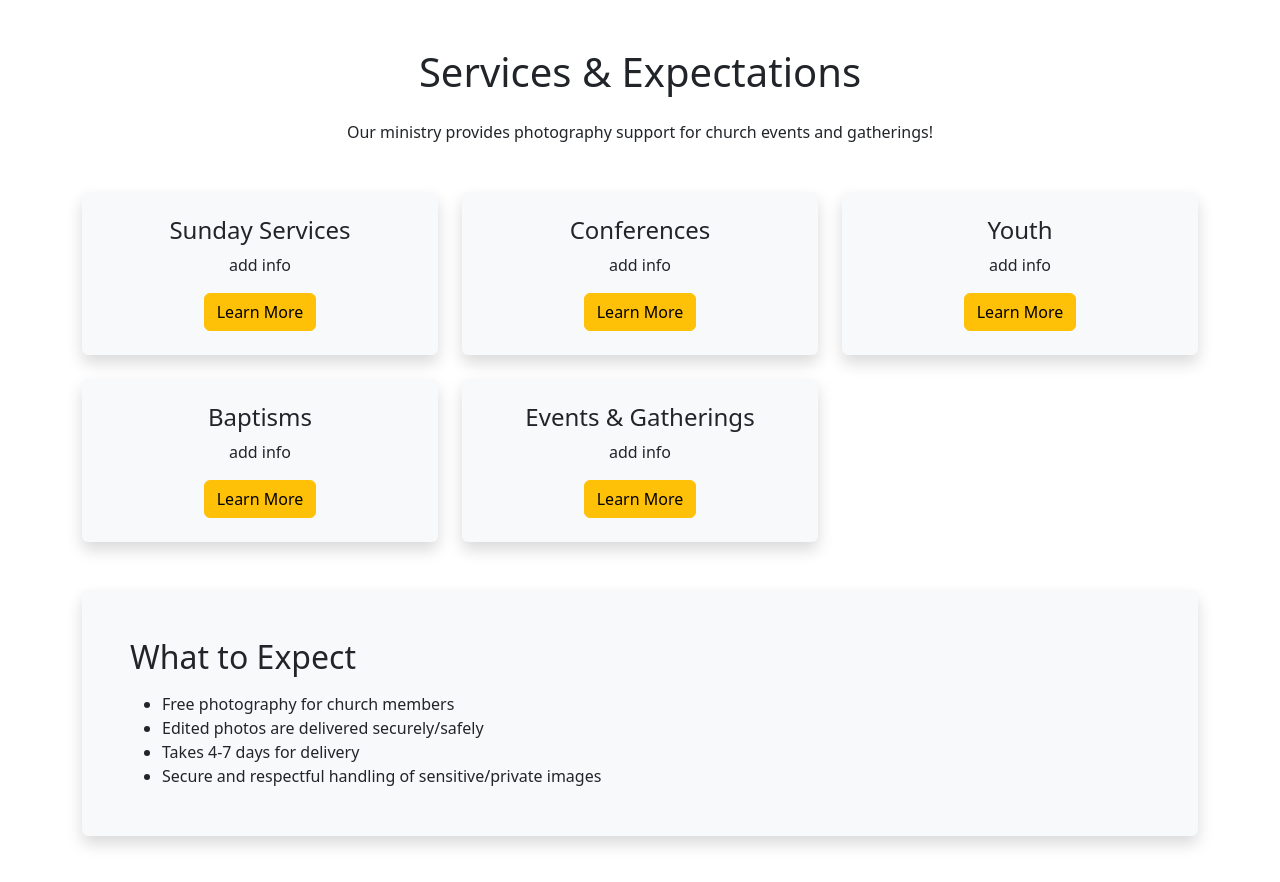
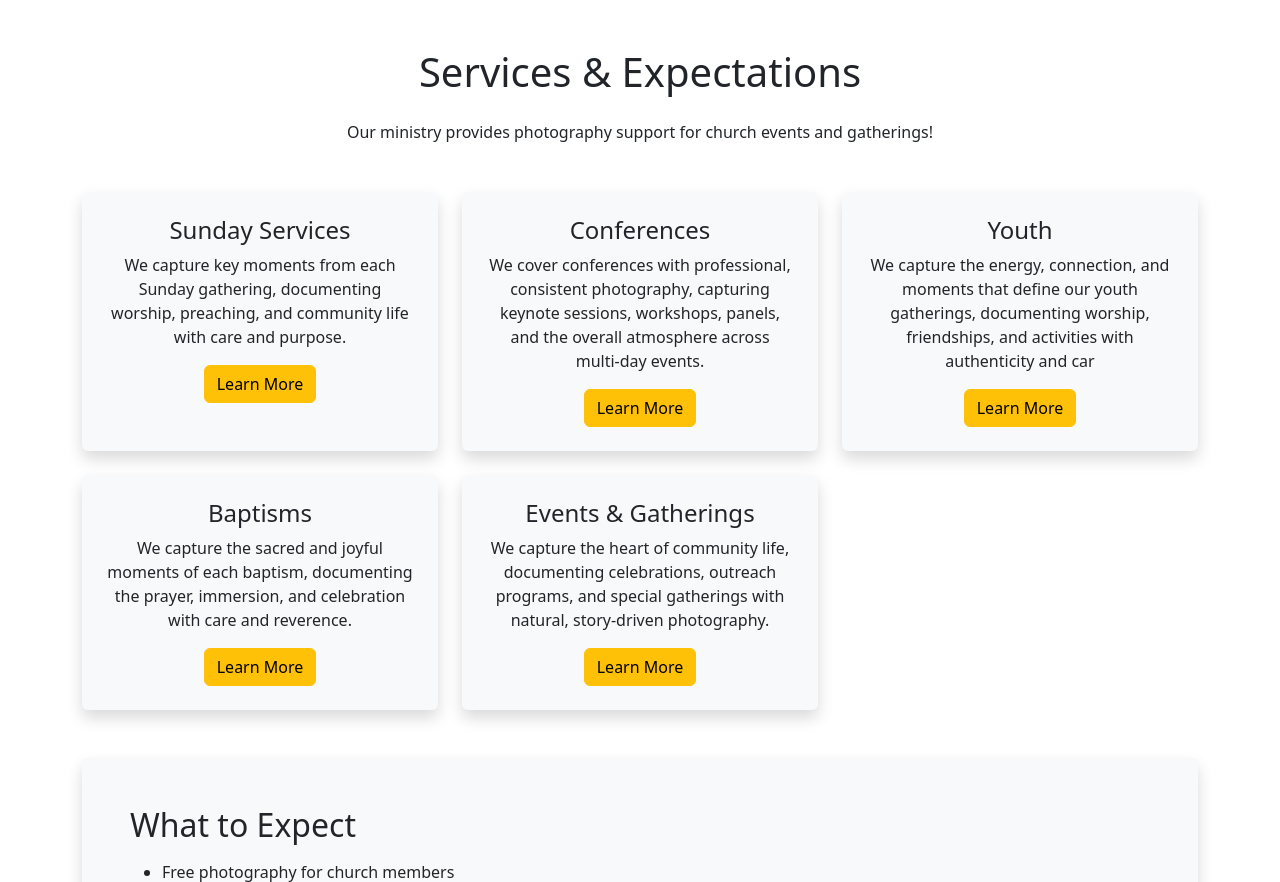
Before and after one commit to matthewasdada/EchoPortal, a Flask app: page /services in a window 1280 px wide. Shown: the part 56-938 px from the top of the page. Run offline with Flask 3, Linux system fonts and the light colour scheme.

Commit message:
adding info

```diff
--- a/EchoPortal-codespace/templates/about.html
+++ b/EchoPortal-codespace/templates/about.html
@@ -9,7 +9,7 @@
             <div class="p-4 shadow rounded bg-light h-100">
                 <h3 class="mb-3">What is EchoPortal?</h3>
                 <p>
-                    (add paragraph later)
+                    EchoPortal is a secure photography platform built to give clients a safe, organised, and professional way to receive and view their photos. It replaces unreliable sharing methods with a protected gallery system, simple navigation, and clear communication tools, all designed to suit real‑world photography workflows.
                 </p>
             </div>
         </div>
@@ -18,7 +18,7 @@
             <div class="p-4 shadow rounded bg-light h-100">
                 <h3 class="mb-3">What is our Photography Ministry?</h3>
                 <p>
-                    (add paragraph later)
+                    Our Photography Ministry is a volunteer team dedicated to capturing meaningful moments during church services, events, and community gatherings. We serve the church by providing high‑quality, respectful, and purpose‑driven photography that supports worship, communication, and storytelling.
                 </p>
             </div>
         </div>
--- a/EchoPortal-codespace/templates/services.html
+++ b/EchoPortal-codespace/templates/services.html
@@ -11,7 +11,7 @@
         <div class="col-md-4">
             <div class="p-4 shadow rounded bg-light h-100 text-center">
                 <h4>Sunday Services</h4>
-                <p>add info</p>
+                <p>We capture key moments from each Sunday gathering, documenting worship, preaching, and community life with care and purpose.</p>
                 <a href="/services/sunday" class="btn btn-warning">Learn More</a>
             </div>
         </div>
@@ -19,7 +19,7 @@
         <div class="col-md-4">
             <div class="p-4 shadow rounded bg-light h-100 text-center">
                 <h4>Conferences</h4>
-                <p>add info</p>
+                <p>We cover conferences with professional, consistent photography, capturing keynote sessions, workshops, panels, and the overall atmosphere across multi‑day events.</p>
                 <a href="/services/conferences" class="btn btn-warning">Learn More</a>
             </div>
         </div>
@@ -27,7 +27,7 @@
         <div class="col-md-4">
             <div class="p-4 shadow rounded bg-light h-100 text-center">
                 <h4>Youth</h4>
-                <p>add info</p>
+                <p>We capture the energy, connection, and moments that define our youth gatherings, documenting worship, friendships, and activities with authenticity and car</p>
                 <a href="/services/youth" class="btn btn-warning">Learn More</a>
             </div>
         </div>
@@ -35,7 +35,7 @@
         <div class="col-md-4">
             <div class="p-4 shadow rounded bg-light h-100 text-center">
                 <h4>Baptisms</h4>
-                <p>add info</p>
+                <p>We capture the sacred and joyful moments of each baptism, documenting the prayer, immersion, and celebration with care and reverence.</p>
                 <a href="/services/baptisms" class="btn btn-warning">Learn More</a>
             </div>
         </div>
@@ -43,7 +43,7 @@
         <div class="col-md-4">
             <div class="p-4 shadow rounded bg-light h-100 text-center">
                 <h4>Events & Gatherings</h4>
-                <p>add info</p>
+                <p>We capture the heart of community life, documenting celebrations, outreach programs, and special gatherings with natural, story‑driven photography.</p>
                 <a href="/services/community" class="btn btn-warning">Learn More</a>
             </div>
         </div>
--- a/EchoPortal-codespace/templates/services_conferences.html
+++ b/EchoPortal-codespace/templates/services_conferences.html
@@ -6,7 +6,7 @@
     <h1 class="mb-4">Confererces</h1>
 
     <p class="lead mb-4">
-        (add info)
+    Our conference photography focuses on capturing the full experience of multi‑day events, from keynote speakers and breakout sessions to networking moments and behind‑the‑scenes activity. We document the atmosphere, energy, and important interactions that define each conference, providing high‑quality images that support communication, promotion, and long‑term storytelling for organisations and attendees.
     </p>
 
     <div class="col-md-6">
--- a/EchoPortal-codespace/templates/services_sunday.html
+++ b/EchoPortal-codespace/templates/services_sunday.html
@@ -5,7 +5,7 @@
 
     <h1 class="mb-4">Sunday Services</h1>
 
-    <p class="lead mb-4">Add info</p>
+    <p class="lead mb-4">Our Sunday Services photography captures the heart of each gathering — worship, preaching, prayer, and community moments. The team documents the service with care and respect, preserving the atmosphere and storytelling of the day for the church and its members.</p>
 
     <div class="row g-4">
 
--- a/EchoPortal-codespace/templates/services_youth.html
+++ b/EchoPortal-codespace/templates/services_youth.html
@@ -5,7 +5,7 @@
 
     <h1 class="mb-4">Youth Nights</h1>
 
-    <p class="lead mb-4">Add info later</p>
+    <p class="lead mb-4">Our youth photography focuses on telling the story of each gathering — from worship and small groups to games, community time, and special events. We aim to reflect the genuine atmosphere of youth ministry: fun, faith, growth, and belonging. Every photo is taken with intention, highlighting the relationships, experiences, and moments that shape the lives of young people in our community.</p>
 
     <div class="row g-4">
 
```
